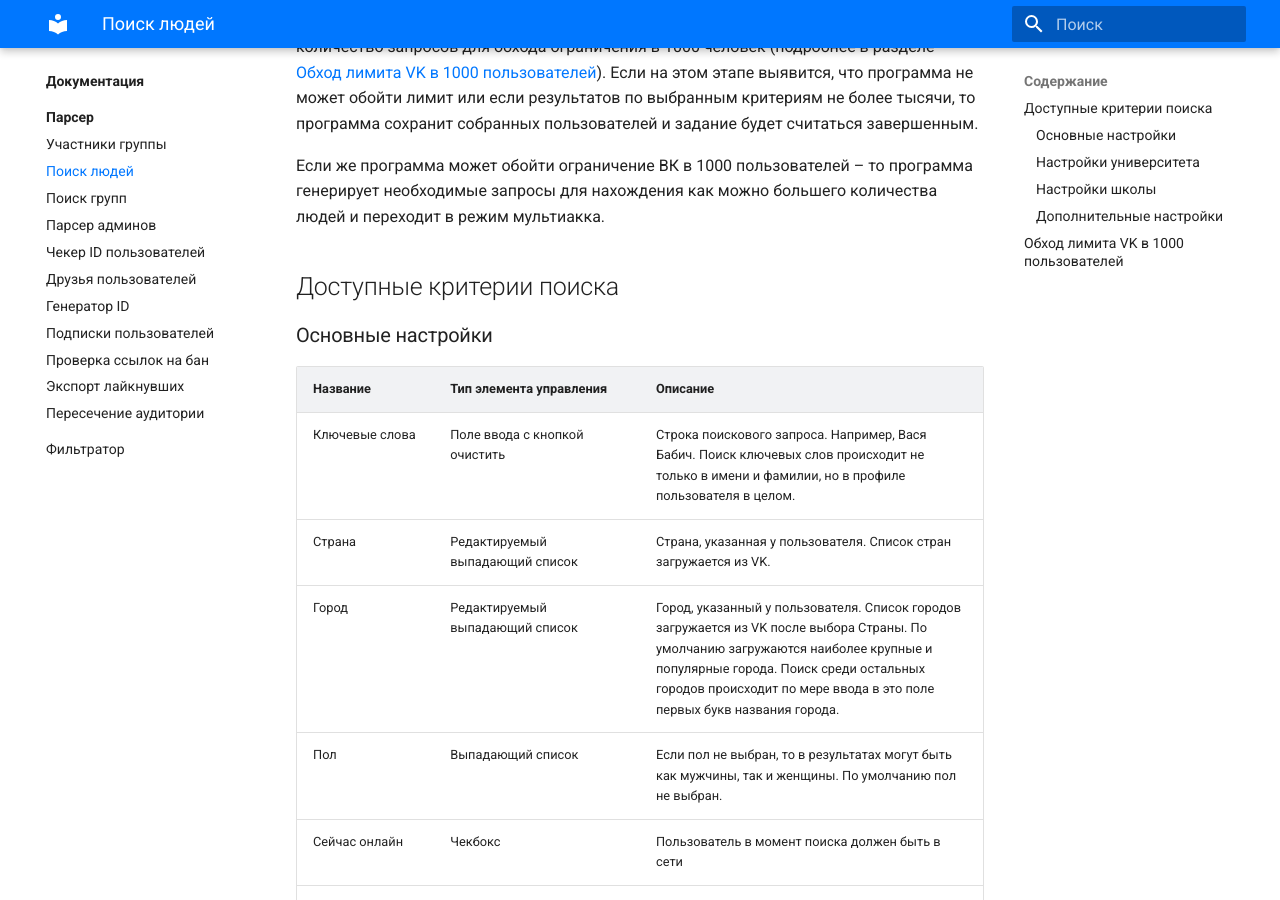
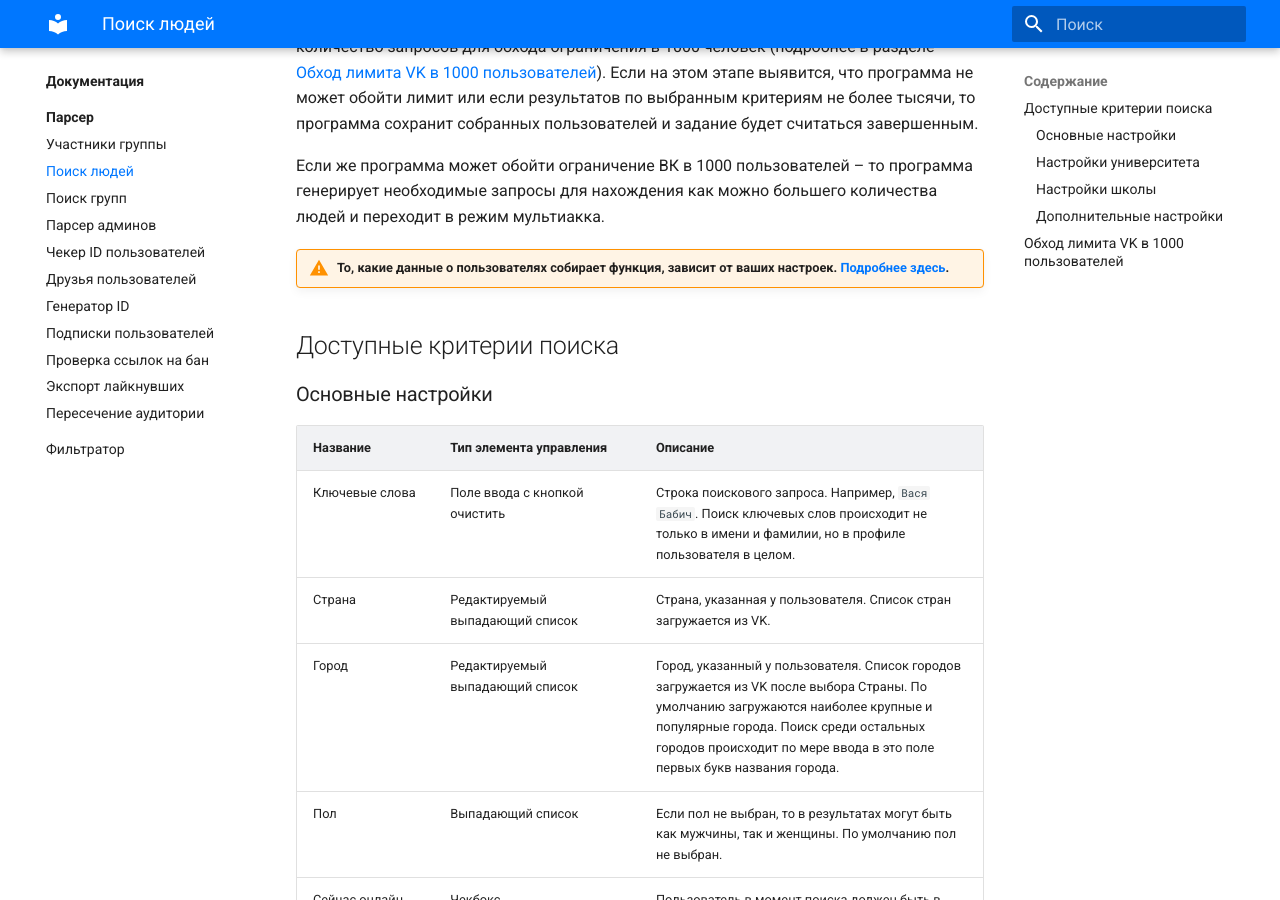
Before and after one commit to VK-Utility/docs, an MkDocs documentation site: the page built from docs/docs/parser/search-people.md, in a window 1280 px wide and 900 px high, scrolled down 435 px. Built offline with MkDocs 1.6.1 and Material for MkDocs 9.7.7, drawn with Linux system fonts in a browser that asks for light colours.

Commit message:
Add some more docs

```diff
--- a/docs/docs/parser/search-people.md
+++ b/docs/docs/parser/search-people.md
@@ -1,9 +1,12 @@
 # Поиск людей
+
 Функция собирает людей из глобального поиска по заданным критериям с обходом лимита в 1000 пользователей.  Результаты сохраняются в `(Папка проекта)\(SearchUsers)`, а имя результирующего файла генерируется на основании текущей даты и времени (которые установлены на ПК пользователя).
 
 Функция работает в комбинированном режиме. Для начала необходимо выяснить сколько пользователей доступно в поиске по выбранным критериям с использованием локального аккаунта. Это нужно для того, чтобы программа сгенерировала оптимальное количество запросов для обхода ограничения в 1000 человек (подробнее в разделе [Обход лимита VK в 1000 пользователей](#vk-1000)). Если на этом этапе выявится, что программа не может обойти лимит или если результатов по выбранным критериям не более тысячи, то программа сохранит собранных пользователей и задание будет считаться завершенным.
 
 Если же программа может обойти ограничение ВК в 1000 пользователей – то программа генерирует необходимые запросы для нахождения как можно большего количества людей и переходит в режим мультиакка.
+
+!!! warning "То, какие данные о пользователях собирает функция, зависит от ваших настроек. [Подробнее здесь](../parser/404.md)."
 
 ## Доступные критерии поиска
 
@@ -21,7 +24,7 @@
     <tr>
       <td>Ключевые слова</td>
       <td>Поле ввода с кнопкой очистить</td>
-      <td>Строка поискового запроса. Например, Вася Бабич. Поиск ключевых слов происходит не только в имени и фамилии, но в профиле пользователя в целом.</td>
+      <td>Строка поискового запроса. Например, <code>Вася Бабич</code>. Поиск ключевых слов происходит не только в имени и фамилии, но в профиле пользователя в целом.</td>
     </tr>
     <tr>
       <td>Страна</td>
--- /dev/null
+++ b/docs/overrides/404.html
@@ -0,0 +1,6 @@
+{% extends "main.html" %}
+
+ <!-- Content -->
+ {% block content %}
+   <h1>Ой, страница не найдена..</h1>
+ {% endblock %}
```
Also changed, not shown: docs/docs/parser/export-likers.md (+2 -2 lines), docs/docs/parser/group-members.md (+29 -0 lines), docs/docs/parser/search-groups.md (+3 -0 lines), docs/img/group_members_files_input.png (added), docs/img/group_members_manually.png (added), docs/img/group_members_manually_input.png (added), docs/img/group_members_settings.png (added).
